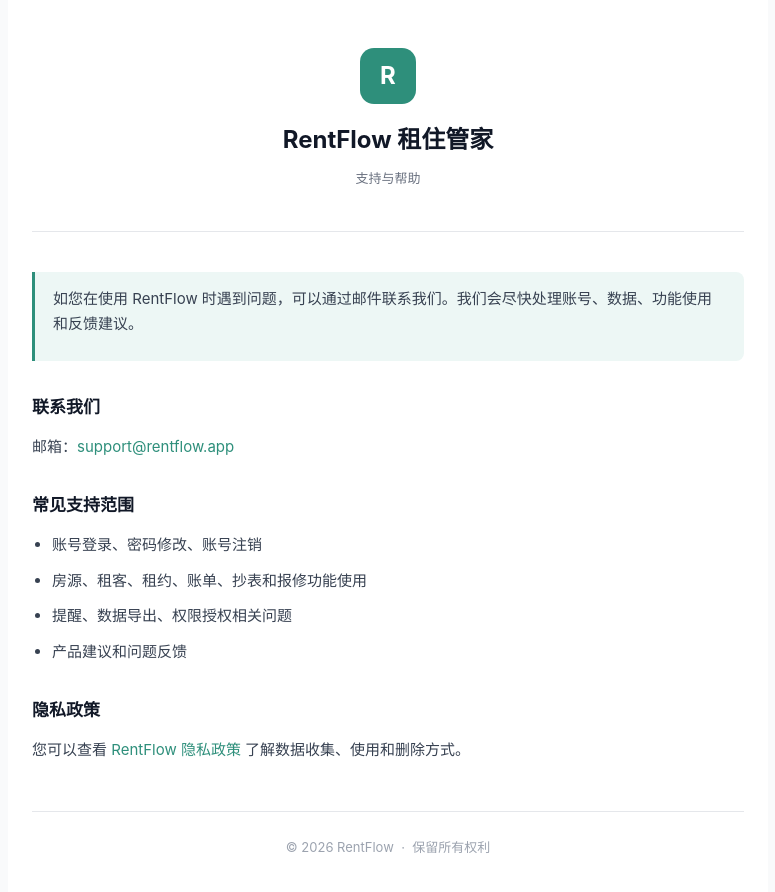
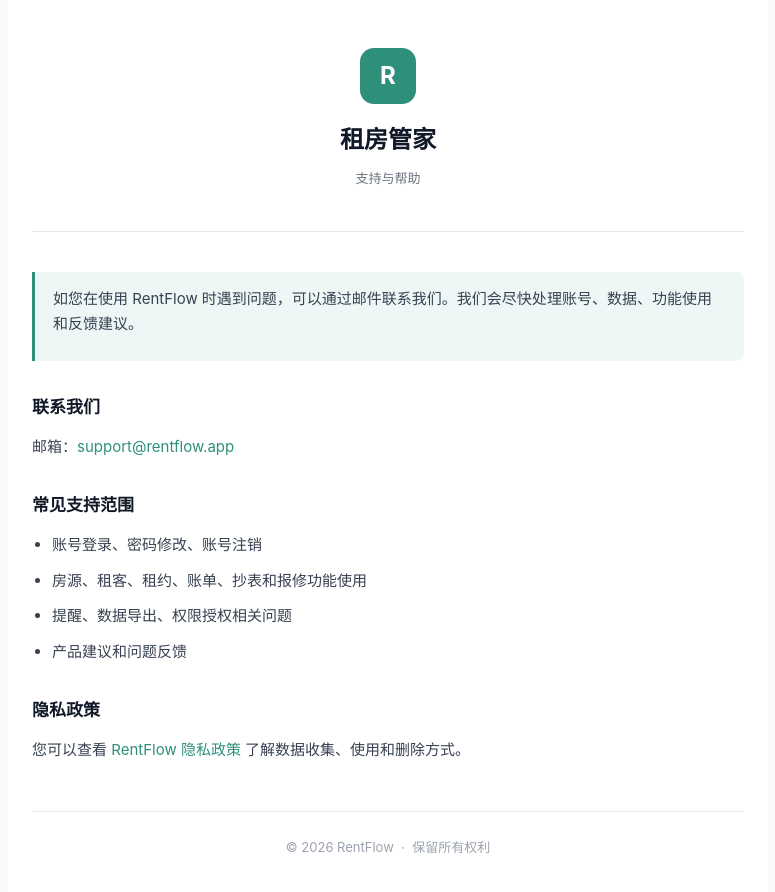
Before and after one commit to gzpok224/rentflow-site, a plain HTML site: page index.html in a window 1280 px wide. Shown: the whole page, without its empty margins (252-1027 px from the left). Drawn offline with Linux system fonts and the light colour scheme.

Commit message:
Rename app to 租房管家

```diff
--- a/index.html
+++ b/index.html
@@ -3,7 +3,7 @@
 <head>
   <meta charset="UTF-8" />
   <meta name="viewport" content="width=device-width, initial-scale=1.0" />
-  <title>支持 - RentFlow 租住管家</title>
+  <title>支持 - 租房管家</title>
   <style>
     * { box-sizing: border-box; margin: 0; padding: 0; }
     body {
@@ -86,7 +86,7 @@
 <div class="container">
   <header>
     <div class="logo">R</div>
-    <h1>RentFlow 租住管家</h1>
+    <h1>租房管家</h1>
     <p class="meta">支持与帮助</p>
   </header>
 
```
Also changed, not shown: privacy-policy.html (+2 -2 lines), support.html (+2 -2 lines).
